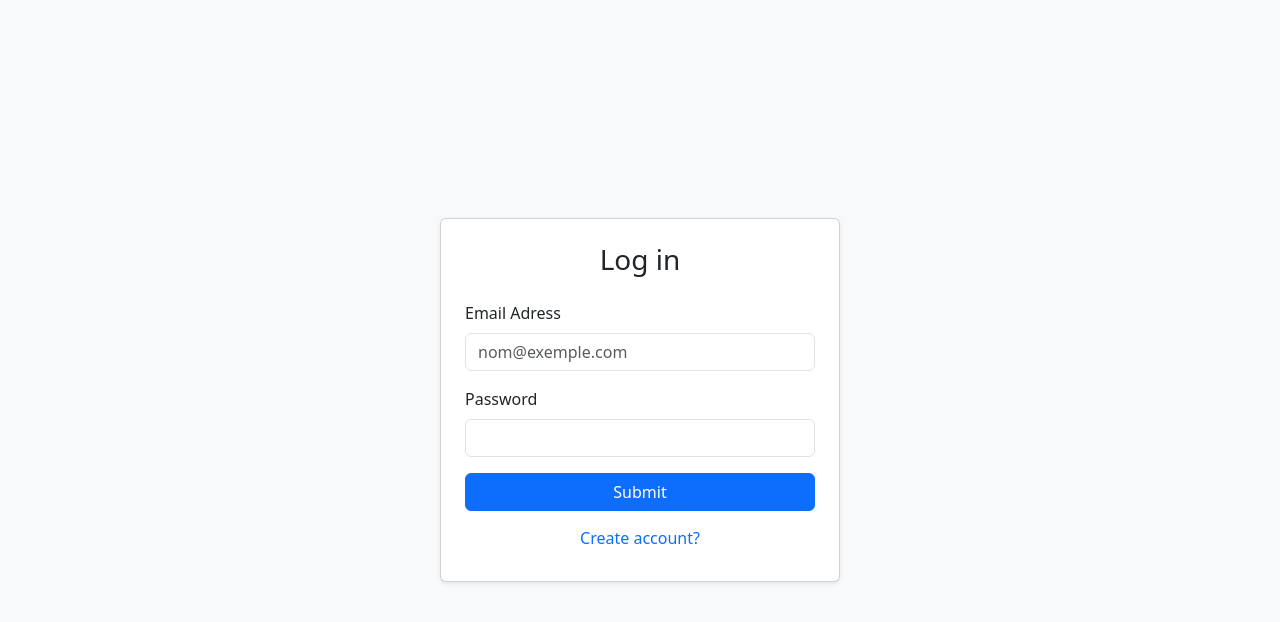
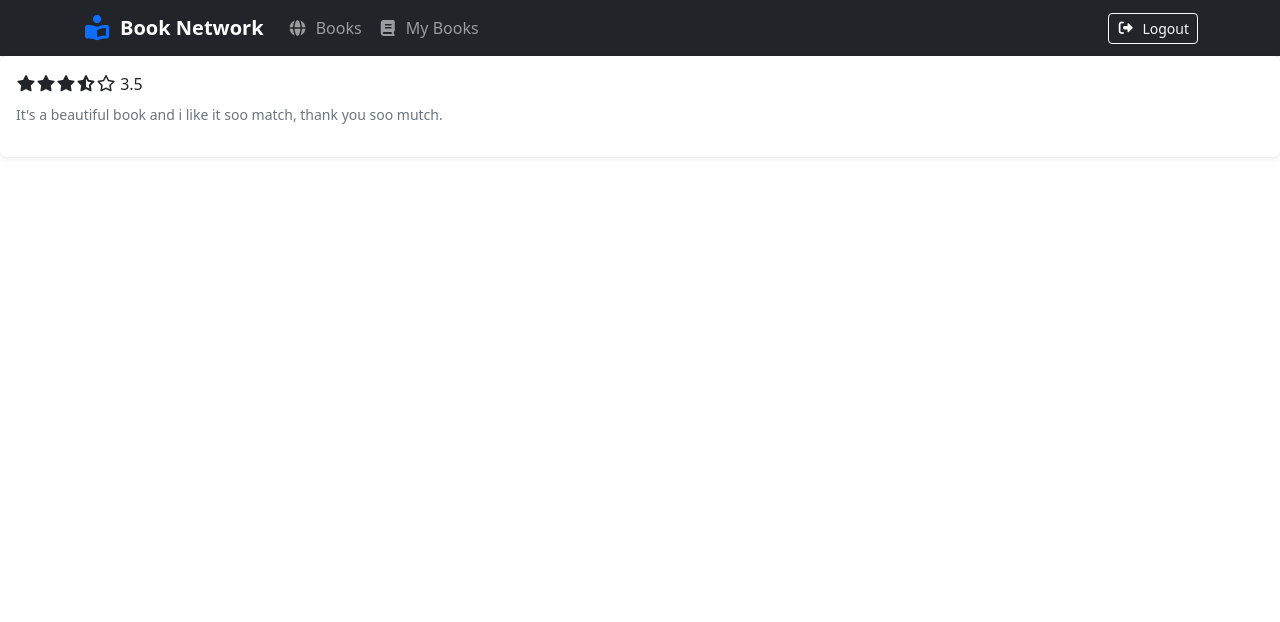
Before and after one commit to yladraoui/book-network, an Angular app in the folder book-network-ui/: page /feedback-test in a window 1280 px wide. Before the commit this address led to /login. Shown: the top 622 px of the page. Built offline with nearby package versions, Linux system fonts and the light colour scheme.

Commit message:
feat(feedback): add reusable feedback card component

```diff
--- a/book-network-ui/src/app/app.routes.ts
+++ b/book-network-ui/src/app/app.routes.ts
@@ -1,4 +1,5 @@
 import { Routes } from '@angular/router';
+import { FeedbackCard } from './features/feedback/components/feedback-card/feedback-card';
 
 export const routes: Routes = [
     { path: '', redirectTo: 'login', pathMatch: 'full' },
@@ -10,5 +11,9 @@ export const routes: Routes = [
     path: 'books',
     loadChildren: () => import('./features/book/book.routes').then(m => m.BOOK_ROUTES)
     },
+    {
+        path: 'feedback-test',
+        component: FeedbackCard
+    },
     { path: '**', redirectTo: 'login' }
 ];
--- a/book-network-ui/src/app/features/book/components/book-card/book-card.html
+++ b/book-network-ui/src/app/features/book/components/book-card/book-card.html
@@ -17,12 +17,15 @@
 
   <div class="card-body d-flex flex-column">
 
-    <!-- Titre et Auteur -->
+
     <h5 class="card-title text-truncate fw-bold mb-1" [title]="book.title">
       {{ book.title }}
     </h5>
     <p class="card-text text-muted small mb-1">
-      Par {{ book.authorName }} | <span class="font-monospace">{{ book.isbn }}</span>
+      Par {{ book.authorName }}
+    </p>
+    <p class="card-text text-muted small mb-1">
+      ISBN: {{ book.isbn }}
     </p>
     <p class="card-text text-muted small mb-2">
       Propriétaire: {{ book.owner }}
@@ -34,7 +37,7 @@
 
 
     <p class="card-text text-secondary small mb-3 synopsis-text">
-      {{ book.synopsis }}
+      {{ book.synopsis | slice:0:30 }}...
     </p>
 
 
--- a/book-network-ui/src/app/features/book/pages/book-list/book-list.html
+++ b/book-network-ui/src/app/features/book/pages/book-list/book-list.html
@@ -1,5 +1,5 @@
 <div class="container py-4">
-  <h1 class="h3 font-weight-bold text-dark mb-4">Catalogue des livres</h1>
+  <h1 class="h3 font-weight-bold text-dark mb-4">Book catalog</h1>
 
   @if (message) {
     <div [class]="'alert alert-' + level + ' alert-dismissible fade show mb-4'" role="alert">
@@ -18,7 +18,7 @@
       </div>
     } @empty {
       <div class="col-12 text-center py-5 text-muted">
-        Aucun livre disponible pour le moment.
+        No books available at the moment.
       </div>
     }
   </div>
--- a/book-network-ui/src/app/features/book/pages/book-list/book-list.ts
+++ b/book-network-ui/src/app/features/book/pages/book-list/book-list.ts
@@ -62,5 +62,6 @@ export class BookList {
   onPageChange(newPage: number): void {
     this.page = newPage;
     this.loadBooks();
+    this.cdr.detectChanges();
   }
 }
--- /dev/null
+++ b/book-network-ui/src/app/features/feedback/components/feedback-card/feedback-card.html
@@ -0,0 +1,15 @@
+<div class="card shadow-sm border-0 rounded-3 overflow-hidden">
+
+  <div class="card-body d-flex flex-column">
+
+        <div class="mb-2">
+        <app-rating [rating]="feedback.score || 0"></app-rating>
+        </div>
+
+
+        <p class="card-text text-secondary small mb-3 synopsis-text">
+            {{feedback.comment}}
+        </p>
+
+  </div>
+</div>
--- /dev/null
+++ b/book-network-ui/src/app/features/feedback/components/feedback-card/feedback-card.ts
@@ -0,0 +1,19 @@
+import { CommonModule } from '@angular/common';
+import { Component, Input } from '@angular/core';
+import { RouterLink } from '@angular/router';
+import { Rating } from '../../../book/components/rating/rating';
+import { FeedbackResponse } from '../../../../services/models';
+
+@Component({
+  selector: 'app-feedback-card',
+  imports: [CommonModule, Rating],
+  templateUrl: './feedback-card.html',
+  styleUrl: './feedback-card.scss',
+})
+export class FeedbackCard {
+  @Input() feedback: FeedbackResponse = {
+    comment: "It's a beautiful book and i like it soo match, thank you soo mutch.",
+    ownFeedback: false,
+    score: 3.5
+  };
+}
--- a/book-network-ui/src/app/shared/components/menu/menu.html
+++ b/book-network-ui/src/app/shared/components/menu/menu.html
@@ -17,12 +17,12 @@
       <ul class="navbar-nav me-auto mb-2 mb-lg-0">
         <li class="nav-item">
           <a class="nav-link" routerLink="/books" routerLinkActive="active" [routerLinkActiveOptions]="{ exact: true }">
-            <i class="fas fa-globe me-1"></i> Livres
+            <i class="fas fa-globe me-1"></i> Books
           </a>
         </li>
         <li class="nav-item">
           <a class="nav-link" routerLink="/books/my-books" routerLinkActive="active">
-            <i class="fas fa-book me-1"></i> Mes Livres
+            <i class="fas fa-book me-1"></i> My Books
           </a>
         </li>
       </ul>
@@ -31,7 +31,7 @@
       <div class="d-flex align-items-center gap-3">
         <button (click)="logout()" class="btn btn-outline-light btn-sm d-flex align-items-center gap-2">
           <i class="fas fa-sign-out-alt"></i>
-          <span>Déconnexion</span>
+          <span>Logout</span>
         </button>
       </div>
     </div>
```
Also changed, not shown: book-network-ui/src/app/features/feedback/components/feedback-card/feedback-card.scss (added), 8 other files (tests, documents, lock files or other folders).
